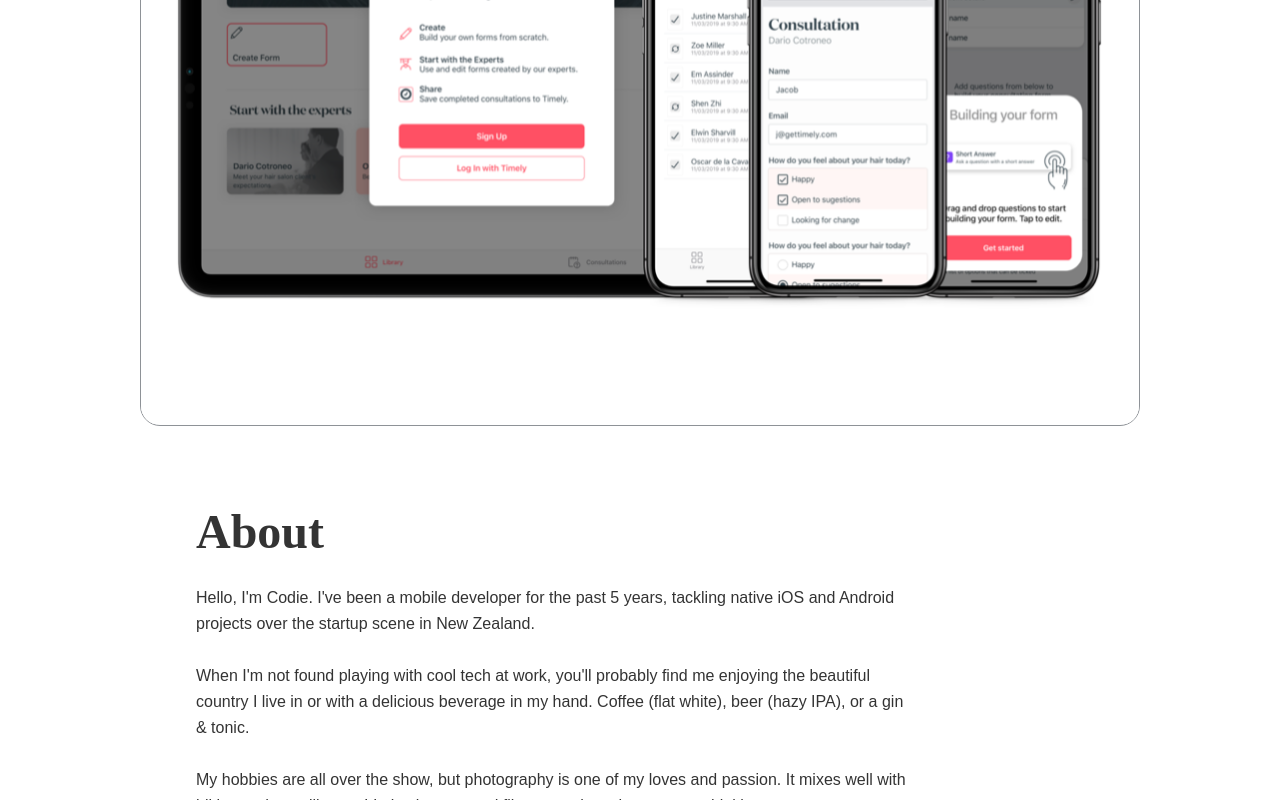
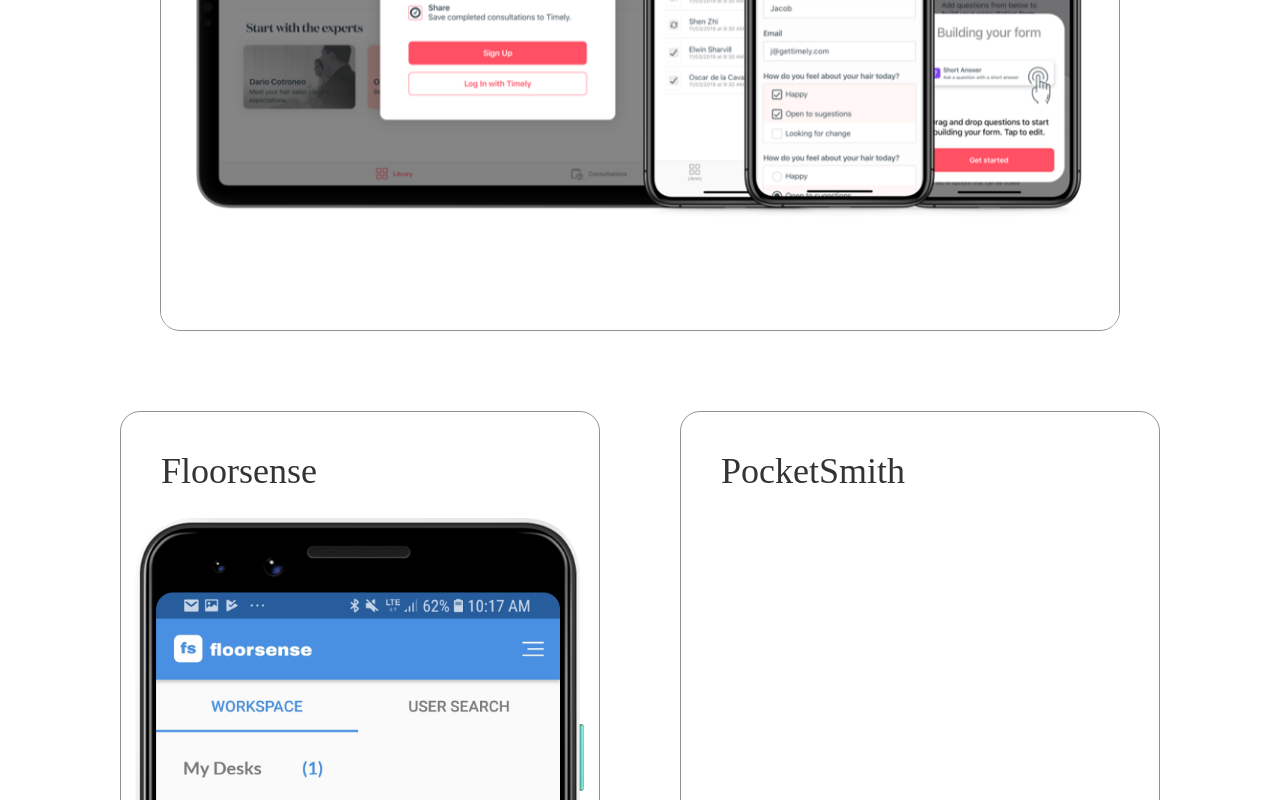
Before and after one commit to codie1991/codie.github.io, a Gatsby site: page / in a window 1280 px wide. Shown: the part 2874-3674 px from the top of the page. Built offline with nearby package versions, Linux system fonts and the light colour scheme; Gatsby itself is replaced by a stand-in of ours; a web font is replaced by a local one.

Commit message:
More box changes

```diff
--- a/src/components/Box.js
+++ b/src/components/Box.js
@@ -3,26 +3,26 @@
 
 const BoxWrapper = styled.div`
   display: grid;
-  justify-content: center;
-  margin-bottom: 80px;
-`
+  justify-content: stretch;
+  margin: ${props => (props.sideBySide ? "0 0 80px" : "0 auto 80px")};
+  max-width: ${props => props.theme.maxWidth};
 
-const BoxStyles = styled.div`
+  .box {
     border: 1px solid ${props => props.theme.colorGreyLight};
     border-radius: 20px;
     padding: 40px;
-  width: 95vw;
-  max-width: 1000px;
     overflow: hidden;
     display: grid;
     justify-items: ${props => (props.centered ? "center" : "start")};
     text-align: ${props => (props.centered ? "center" : "left")};
+  }
 
   img {
     display: block;
     margin: 0;
   }
 
+  // styles for a full width no bleed image
   .full-width {
     margin: 0 -40px -40px;
     max-width: none;
@@ -30,17 +30,20 @@
   }
 `
 
-const Box = ({ children, margin, centered }) => (
-  <BoxWrapper margin={margin}>
-    <BoxStyles centered={centered}>{children}</BoxStyles>
+const Box = ({ children, ...props }) => (
+  <BoxWrapper {...props}>
+    <div className="box">{children}</div>
   </BoxWrapper>
 )
 
+// TODO: stack for single col!
+// TODO: figure out how to keep image down the bottom
 export const SideBySide = styled.div`
   display: grid;
   grid-template-columns: 1fr 1fr;
   grid-gap: 80px;
-  max-width: 95vw;
+  max-width: 1040px;
+  margin: 0 auto;
 `
 
 export default Box
--- /dev/null
+++ b/src/components/Images/FloorSense.js
@@ -0,0 +1,21 @@
+import React from "react"
+import { useStaticQuery, graphql } from "gatsby"
+import Img from "gatsby-image"
+
+const FloorSense = () => {
+  const data = useStaticQuery(graphql`
+    query {
+      placeholderImage: file(relativePath: { eq: "asset_floorsense.png" }) {
+        childImageSharp {
+          fluid(maxWidth: 480) {
+            ...GatsbyImageSharpFluid
+          }
+        }
+      }
+    }
+  `)
+
+  return <Img fluid={data.placeholderImage.childImageSharp.fluid} />
+}
+
+export default FloorSense
--- a/src/components/Images/index.js
+++ b/src/components/Images/index.js
@@ -5,6 +5,7 @@
 import Mail from "./Mail"
 import Timely from "./Timely"
 import Consult from "./Consult"
+import FloorSense from "./FloorSense"
 
 /*
  * This component is built using `gatsby-image` to automatically serve optimized
@@ -38,4 +39,5 @@
   Mail,
   Timely,
   Consult,
+  FloorSense,
 }
--- a/src/components/layout/header.js
+++ b/src/components/layout/header.js
@@ -39,8 +39,9 @@
 `
 
 const HeaderContent = styled.div`
-  padding-top: 200px;
-  padding-bottom: 130px;
+  padding: 200px ${props => props.theme.padding} 130px;
+  max-width: ${props => props.theme.maxWidth};
+  margin: 0 auto;
 
   .header__grid {
     display: grid;
--- a/src/components/layout/layout.js
+++ b/src/components/layout/layout.js
@@ -77,8 +77,14 @@
     max-width: 720px;
   }
 
+  .container {
+    max-width: ${props => props.theme.maxWidth};
+    padding: 0 ${props => props.theme.padding};
+    margin: 0 auto;
+  }
+
   .section {
-    margin-bottom: 80px;
+    margin-bottom: 130px;
   }
 
   .section--last {
@@ -121,14 +127,7 @@
         <Helmet>
           <link rel="stylesheet" href="https://use.typekit.net/ftv1pwn.css" />
         </Helmet>
-        <div
-          style={{
-            margin: `0 auto`,
-            maxWidth: 960,
-            padding: `0px 2rem 1.45rem`,
-            paddingTop: 0,
-          }}
-        >
+        <div>
           <main>{children}</main>
         </div>
       </LayoutStyles>
--- a/src/components/layout/theme/index.js
+++ b/src/components/layout/theme/index.js
@@ -6,4 +6,5 @@
   fontBody: "neue-haas-unica, sans-serif",
   fontFancy: "p22-mackinac-pro,serif",
   maxWidth: "960px",
+  padding: "40px",
 }
--- a/src/pages/index.js
+++ b/src/pages/index.js
@@ -43,7 +43,7 @@
         </div>
       </Header>
 
-      <h2>Work</h2>
+      <h2 className="container">Work</h2>
       <Box>
         <h3>
           <a
@@ -98,16 +98,19 @@
           <Images.Consult />
         </div>
       </Box>
-      {/* <SideBySide>
-        <Box>
+      <SideBySide>
+        <Box sideBySide>
           <h3>Floorsense</h3>
+          <div className="full-width">
+            <Images.FloorSense />
+          </div>
         </Box>
-        <Box>
+        <Box sideBySide>
           <h3>PocketSmith</h3>
         </Box>
-      </SideBySide> */}
+      </SideBySide>
     </Element>
-    <Element name="about" className="section">
+    <Element name="about" className="section container">
       <h2>About</h2>
       <p>
         Hello, I'm Codie. I've been a mobile developer for the past 5 years,
```
Also changed, not shown: src/images/asset_floorsense.png (renamed from src/images/Google Pixel 3 - Clearly White.png). Lines whose indentation alone changed are shown as unchanged.
